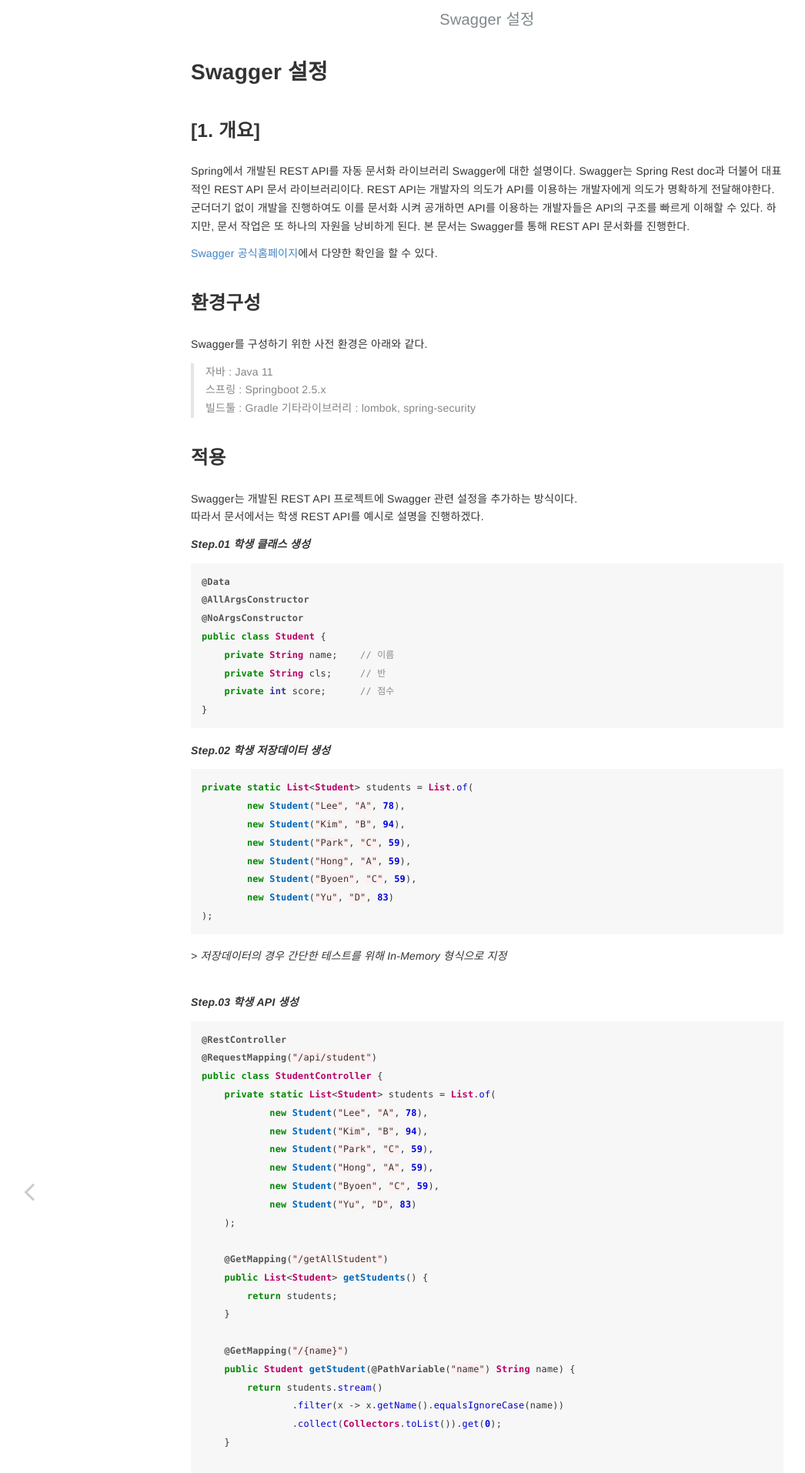
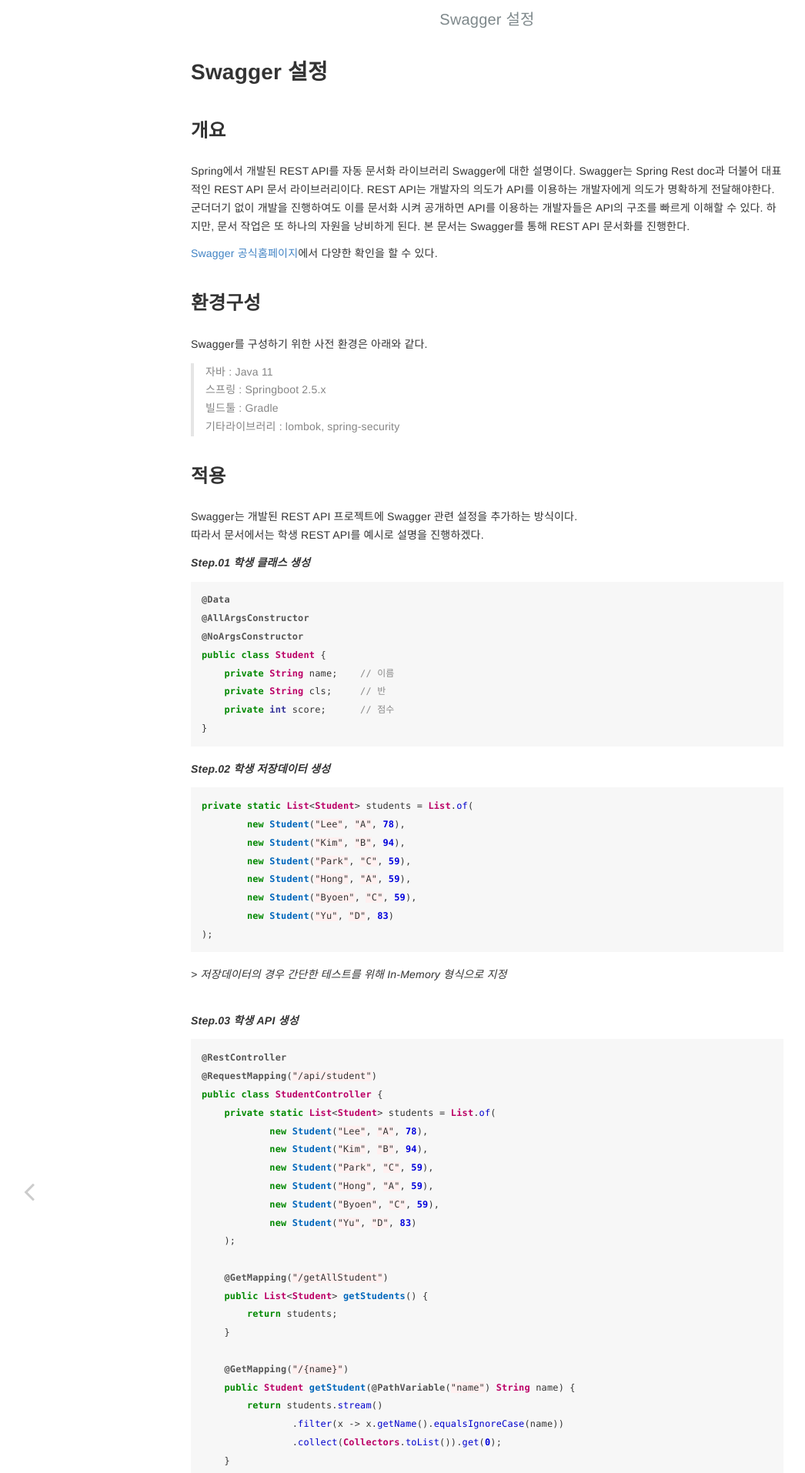
Before and after one commit to deneb0223/deneb0223.github.io, a Jekyll site: the page built from _posts/2021-12-02-swagger.md, in a window 1280 px wide. Shown: the top 1914 px of the page at 77% size, without its empty margins (7-1053 px from the left). Built offline with Jekyll 4.4.1, drawn with Linux system fonts in a browser that asks for light colours.

Commit message:
no message

```diff
--- a/_posts/2021-12-02-swagger.md
+++ b/_posts/2021-12-02-swagger.md
@@ -6,7 +6,7 @@ category: Jekyll
 layout: post
 ---
 
-[1. 개요]
+개요
 -------------
 
 Spring에서 개발된 REST API를 자동 문서화 라이브러리 Swagger에 대한 설명이다.
@@ -23,7 +23,7 @@ REST API는 개발자의 의도가 API를 이용하는 개발자에게 의도가
 Swagger를 구성하기 위한 사전 환경은 아래와 같다.<br>
 > 자바 : Java 11<br>
 > 스프링 : Springboot 2.5.x<br>
-> 빌드툴 : Gradle
+> 빌드툴 : Gradle<br>
 > 기타라이브러리 : lombok, spring-security
 
 적용
```
